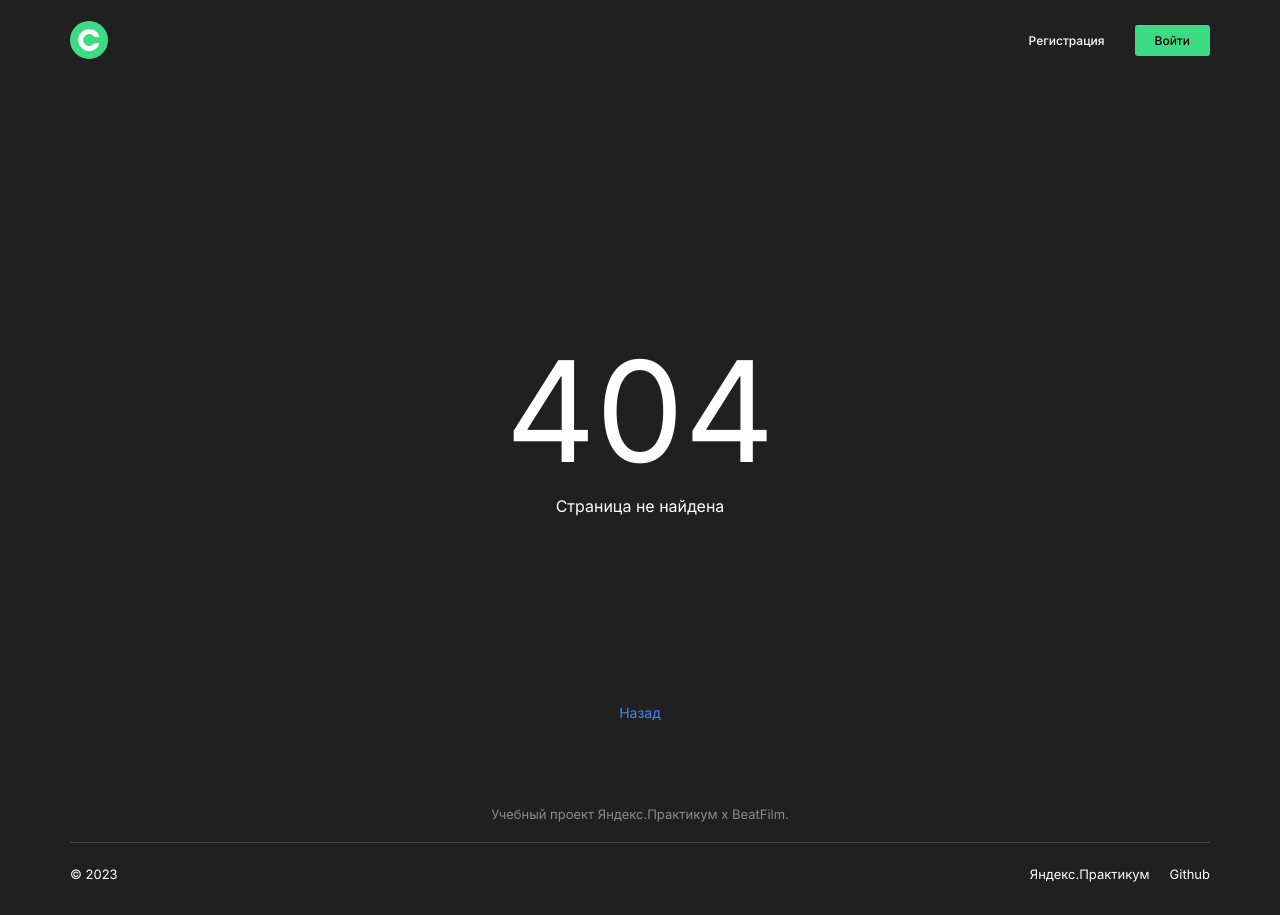
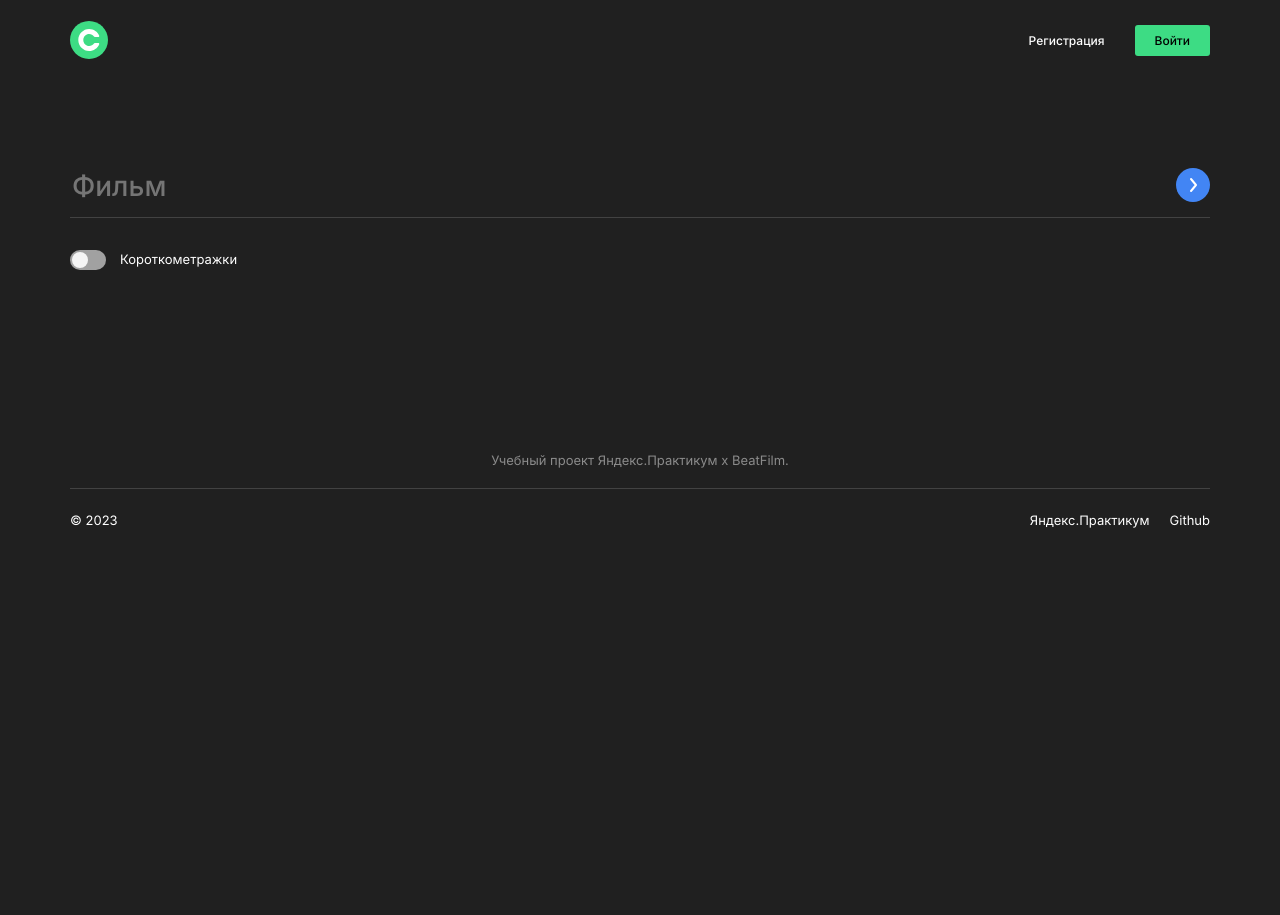
Before and after one commit to forestpk13/movies-explorer-frontend, a React (Create React App) app: page /movies in a window 1280 px wide. Before the commit this address had no page. After the commit the page ends 800 px from the top, so only its background shows below. Built offline with nearby package versions, Linux system fonts and the light colour scheme.

Commit message:
Movies page started

```diff
--- a/src/components/App/App.jsx
+++ b/src/components/App/App.jsx
@@ -6,6 +6,7 @@ import Footer from '../Footer/Footer';
 import Register from '../Register/Register';
 import Login from '../Login/Login';
 import Profile from '../Profile/Profile';
+import Movies from '../Movies/Movies';
 import PageNotFound from '../PageNotFound/PageNotFound';
 import {
   pagesWithHeader,
@@ -39,6 +40,7 @@ function App() {
               <Route path='/signup' element={<Register onSubmit={handleRegister} />} />
               <Route path='/signin' element={<Login />} />
               <Route path='/profile' element={<Profile />} />
+              <Route path='/movies' element={<Movies />} />
               <Route path='*' element={<PageNotFound />} />
             </Routes>
             {isPageWithFooter && <Footer />}
--- a/src/components/Header/Header.css
+++ b/src/components/Header/Header.css
@@ -15,7 +15,7 @@
   display: block;
   width: 38px;
   height: 38px;
-  background: url(../../images/header_logo.svg) center / contain no-repeat;;
+  background: url(../../images/header_logo.svg) center / contain no-repeat;
 }
 
 .header__logo:hover {
--- /dev/null
+++ b/src/components/Movies/Movies.css
@@ -0,0 +1,15 @@
+.movies {
+  padding: 88px 70px 98px 70px;
+}
+
+@media screen and (max-width: 768px) {
+  .movies {
+    padding: 15px 30px;
+  }
+}
+
+@media screen and (max-width: 320px) {
+  .movies {
+    padding: 15px 14px;
+  }
+}
--- /dev/null
+++ b/src/components/Movies/Movies.jsx
@@ -0,0 +1,23 @@
+import { useState, useEffect } from 'react';
+import SearchPanel from '../SearchPanel/SearchPanel';
+import Preloader from '../Preloader/Preloader';
+import './Movies.css';
+
+function Movies () {
+  const [shortFilmsToggle, setShortFilmsToggle] = useState(false);
+
+  const handleToggle = () => {
+    setShortFilmsToggle(v => !v);
+  }
+
+  return (
+    <main className='movies'>
+      <SearchPanel
+       onToggle={handleToggle}
+       isToggle={shortFilmsToggle}
+      />
+    </main>
+  );
+};
+
+export default Movies;
--- /dev/null
+++ b/src/components/Preloader/Preloader.css
@@ -0,0 +1,90 @@
+@keyframes preloader-inside-white {
+  0% {
+      -webkit-transform: scale(0, 0);
+      -moz-transform: scale(0, 0);
+      -ms-transform: scale(0, 0);
+      -o-transform: scale(0, 0);
+      transform: scale(0, 0);
+  }
+  100% {
+      -webkit-transform: scale(1, 1);
+      -moz-transform: scale(1, 1);
+      -ms-transform: scale(1, 1);
+      -o-transform: scale(1, 1);
+      transform: scale(1, 1);
+  }
+}
+
+@keyframes preloader-inside-red {
+  0% {
+      -webkit-transform: scale(0, 0);
+      -moz-transform: scale(0, 0);
+      -ms-transform: scale(0, 0);
+      -o-transform: scale(0, 0);
+      transform: scale(0, 0);
+  }
+  30% {
+      -webkit-transform: scale(0, 0);
+      -moz-transform: scale(0, 0);
+      -ms-transform: scale(0, 0);
+      -o-transform: scale(0, 0);
+      transform: scale(0, 0);
+  }
+  100% {
+      -webkit-transform: scale(1, 1);
+      -moz-transform: scale(1, 1);
+      -ms-transform: scale(1, 1);
+      -o-transform: scale(1, 1);
+      transform: scale(1, 1);
+  }
+}
+
+.preloader {
+  display: flex;
+  align-items: center;
+  justify-content: center;
+  width: 100%;
+  height: 100%;
+  z-index: 4;
+  padding: 20px;
+  box-sizing: border-box;
+  flex-grow: 1;
+}
+
+.preloader__container {
+  width: 100px;
+  height: 100px;
+  position: relative;
+}
+
+.preloader__round {
+  width: 100px;
+  height: 100px;
+  position: absolute;
+  top: 0;
+  left: 0;
+  background: var(--bgcolor-action);
+  border-radius: 50px;
+}
+
+.preloader__round::after,
+.preloader__round::before {
+  content: '';
+  width: 100px;
+  height: 100px;
+  position: absolute;
+  top: 0;
+  left: 0;
+  border-radius: 50px;
+}
+
+.preloader__round::after {
+  background: white;
+  animation: preloader-inside-white 1s ease-in-out infinite;
+}
+
+.preloader__round::before {
+  z-index: 4;
+  background: var(--textcolor-main);
+  animation: preloader-inside-red 1s ease-in-out infinite;
+}
--- /dev/null
+++ b/src/components/Preloader/Preloader.jsx
@@ -0,0 +1,14 @@
+import React from 'react'
+import './Preloader.css'
+
+function Preloader () {
+    return (
+        <div className="preloader">
+            <div className="preloader__container">
+                <span className="preloader__round"></span>
+            </div>
+        </div>
+    )
+};
+
+export default Preloader
--- a/src/components/Profile/Profile.jsx
+++ b/src/components/Profile/Profile.jsx
@@ -6,7 +6,7 @@ import UserPage from '../UserPage/UserPage';
 function Profile({ onSubmit }) {
   const currentUser = useContext(CurrentUserContext);
   const texts = {
-    heading: `Привет, Виталий!`,
+    heading: `Привет, !`,
     buttonText: 'Выйти из аккаунта'
   }
 
--- /dev/null
+++ b/src/components/SearchPanel/SearchPanel.css
@@ -0,0 +1,111 @@
+.search-panel {
+  width: 100%;
+}
+
+.search-line__container {
+  display: flex;
+  justify-content: space-between;
+  border-bottom: 1px solid #424242;
+  padding-bottom: 13px;
+  margin-bottom: 32px;
+}
+
+.search-panel__input {
+  width: 90%;
+  background: none;
+  border: none;
+  color: var(--textcolor-grey);
+  font-feature-settings: 'clig' off, 'liga' off;
+  font-family: Inter;
+  font-size: 28px;
+  font-style: normal;
+  font-weight: 500;
+  line-height: normal;
+}
+
+.search-panel__input:focus {
+  outline: none;
+}
+
+.search-panel__button {
+  cursor: pointer;
+  width: 34px;
+  height: 34px;
+  border: none;
+  background: url(../../images/search_button_icon.svg) center / contain no-repeat;
+}
+
+.search-panel__button:hover {
+  opacity: .7;
+}
+
+.search-panel__button:active {
+  transform: scale(.98);
+}
+
+.search-panel__toggle-label {
+  display: flex;
+  gap: 14px;
+  align-items: center;
+  color: var(--textcolor-light);
+  font-family: Inter;
+  font-size: 13px;
+  font-style: normal;
+  font-weight: 400;
+  line-height: 1.38;
+}
+
+.search-panel__toggle-checkbox-invisible {
+  position: absolute;
+  width: 1px;
+  height: 1px;
+  overflow: hidden;
+  clip: rect(0 0 0 0);
+}
+
+.search-panel__toggle-checkbox-visible {
+  position: relative;
+  display: block;
+  width: 36px;
+  height: 20px;
+  border-radius: 20px;
+  transition: background-color .2s ease;
+  background-color: #a1a1a1;
+}
+
+.search-panel__toggle-checkbox-visible::after {
+  content: '';
+  width: 16px;
+  height: 16px;
+  border-radius: 50%;
+  background-color: #f5f5f5;
+  position: absolute;
+  top: 2px;
+  left: 2px;
+  transition: all .2s ease;
+}
+
+.search-panel__toggle-checkbox-visible_checked {
+  background-color: var(--bgcolor-action);
+}
+
+.search-panel__toggle-checkbox-visible_checked::after {
+  background-color: #fff;
+  left: 18px;
+}
+
+@media screen and (max-width: 768px) {
+  .search-panel__toggle-label {
+    flex-direction: row-reverse;
+  }
+}
+
+@media screen and (max-width: 320px) {
+  .search-panel__input {
+    font-size: 18px;
+  }
+
+  .search-panel__toggle-label {
+    justify-content: center;
+  }
+}
--- /dev/null
+++ b/src/components/SearchPanel/SearchPanel.jsx
@@ -0,0 +1,53 @@
+import './SearchPanel.css';
+
+function SearchPanel({
+  onSearch,
+  value,
+  onChange,
+  onToggle,
+  isToggle,
+  onSubmit,
+  ...restProps
+}) {
+
+  const handleSubmit = (e) => {
+    e.preventDefault();
+    onSubmit();
+  };
+
+  return (
+    <form className='search-panel' onSubmit={handleSubmit} noValidate>
+      <div className='search-line__container'>
+        <input
+          type='text'
+          name='filmSearch'
+          placeholder='Фильм'
+          className='search-panel__input'
+          value={value}
+          onChange={onChange}
+          {...restProps}
+        />
+        <button
+          type='submit'
+          className='search-panel__button'>
+        </button>
+      </div>
+      <div className='search-panel__toggle'>
+        <label className='search-panel__toggle-label' htmlFor='short-films'>
+          <input
+            className='search-panel__toggle-checkbox-invisible'
+            type='checkbox'
+            name='short-films'
+            id='short-films'
+            checked={isToggle}
+            onChange={onToggle}
+          />
+          <span className={`search-panel__toggle-checkbox-visible ${isToggle && 'search-panel__toggle-checkbox-visible_checked'}`} />
+            Короткометражки
+        </label>
+      </div>
+    </form>
+  );
+};
+
+export default SearchPanel;
```
Also changed, not shown: src/images/search_button_icon.svg (added).
